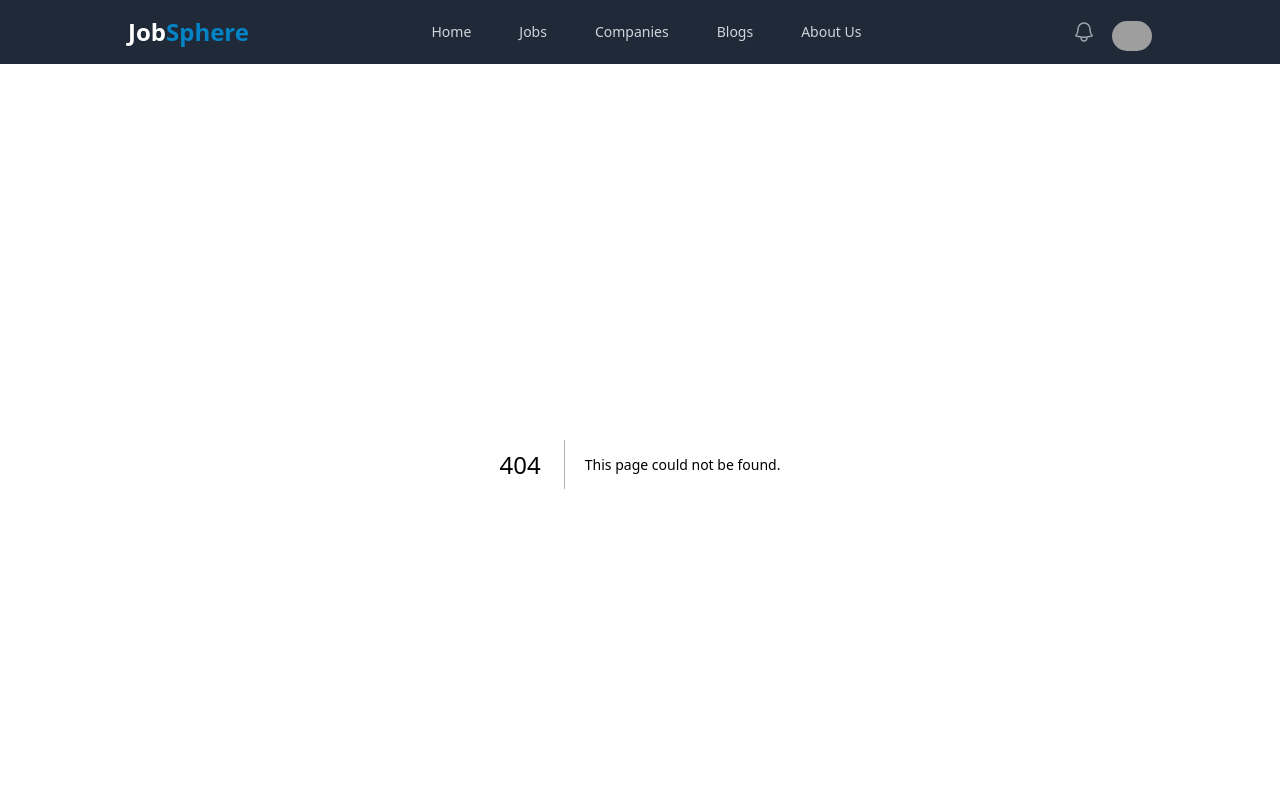
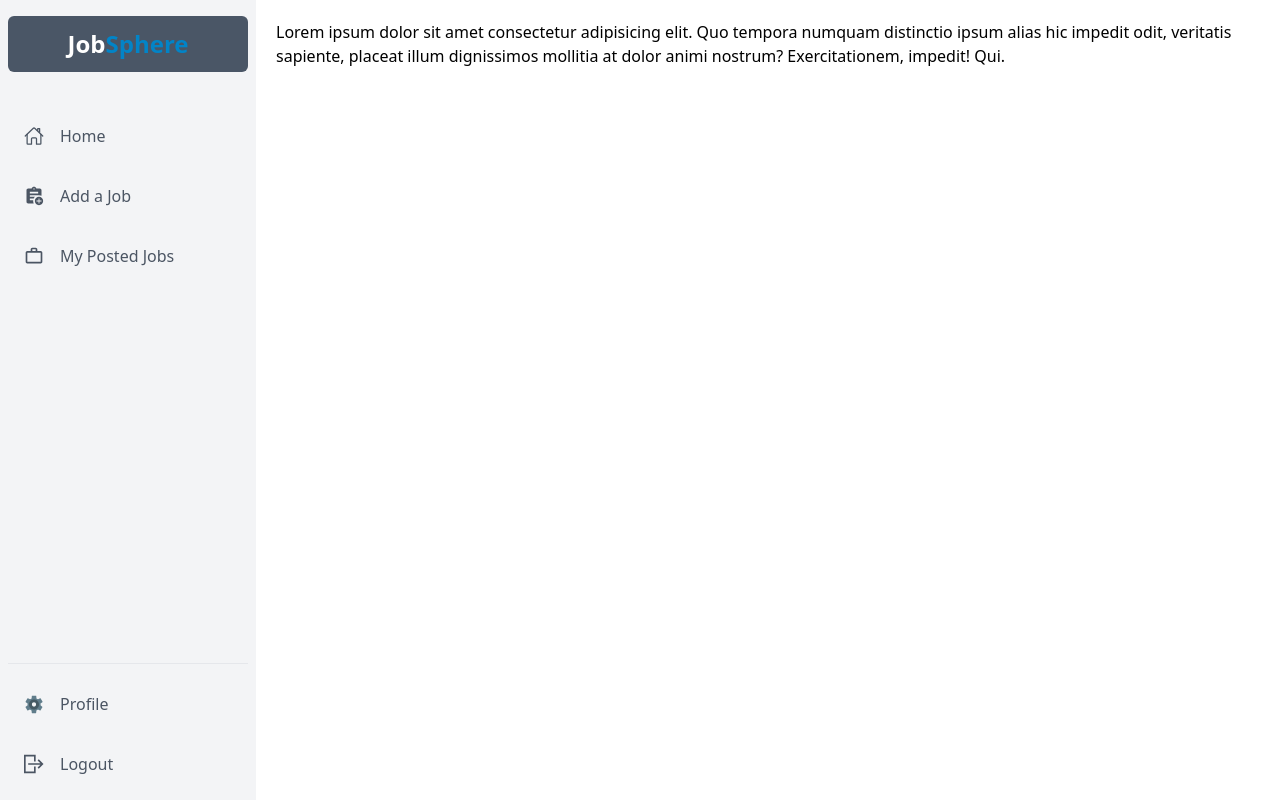
Before and after one commit to HunterMahmud/JobSphere, a Next.js app: page /dashboard in a window 1280 px wide. Before the commit this address had no page. Shown: the top 800 px of the page. Built offline with nearby package versions, Linux system fonts and the light colour scheme; grey boxes are pictures that could not be loaded.

Commit message:
add: dashboard and layout and custom-container

```diff
--- /dev/null
+++ b/src/app/(dashboard)/dashboard/(Recruter)/addjob/page.jsx
@@ -0,0 +1,11 @@
+import React from 'react';
+
+const page = () => {
+    return (
+        <div>
+            ww
+        </div>
+    );
+};
+
+export default page;
--- /dev/null
+++ b/src/app/(dashboard)/dashboard/layout.jsx
@@ -0,0 +1,20 @@
+import Sidebar from "@/components/Dashboard/Sidebar/Sidebar";
+
+
+const DashboardLayout = ({ children }) => {
+
+    return (
+        <div className='relative min-h-screen mf:flex'>
+            {/* sidebar */}
+            <Sidebar />
+            {/* Children */}
+            <div className='flex-1 md:ml-64'>
+                <div className='p-5'>
+                    {children}
+                </div>
+            </div>
+        </div>
+    );
+};
+
+export default DashboardLayout;
--- /dev/null
+++ b/src/app/(dashboard)/dashboard/page.jsx
@@ -0,0 +1,11 @@
+import React from 'react';
+
+const DashboardPage = () => {
+    return (
+        <div>
+            Lorem ipsum dolor sit amet consectetur adipisicing elit. Quo tempora numquam distinctio ipsum alias hic impedit odit, veritatis sapiente, placeat illum dignissimos mollitia at dolor animi nostrum? Exercitationem, impedit! Qui.
+        </div>
+    );
+};
+
+export default DashboardPage;
--- a/src/app/globals.css
+++ b/src/app/globals.css
@@ -1,3 +1,7 @@
 @tailwind base;
 @tailwind components;
 @tailwind utilities;
+
+.custom-container {
+    @apply w-[90%] md:w-[90%] lg:w-[80%] mx-auto max-w-[2420px];
+}
--- a/src/app/layout.js
+++ b/src/app/layout.js
@@ -30,11 +30,11 @@ export default function RootLayout({ children }) {
         <AuthProvider>
           <div>
             <div className="bg-gray-800">
-              <div className="md:w-[90%] lg:w-[80%] mx-auto max-w-[1440px]">
+              <div className="custom-container">
                 <Navbar />
               </div>
             </div>
-            <div className="min-h-[calc(100vh-381px)] w-[90%] md:w-[90%] lg:w-[80%] mx-auto max-w-[1440px]">
+            <div className="min-h-[calc(100vh-381px)]">
               {children}
             </div>
           </div>
--- /dev/null
+++ b/src/components/Dashboard/Sidebar/MenuItem/MenuItem.jsx
@@ -0,0 +1,23 @@
+'use client'
+import Link from "next/link";
+import { usePathname } from "next/navigation";
+
+const MenuItem = ({ label, address, icon: Icon }) => {
+  const pathName = usePathname();
+    return (
+        <Link
+            href={address}
+            end
+            className={`${pathName === address
+                ? "bg-gray-300  text-gray-700"
+                : "text-gray-600"
+                } flex items-center px-4 py-2 my-5  transition-colors duration-300 transform  hover:bg-gray-300   hover:text-gray-700`}
+        >
+            <Icon className='w-5 h-5' />
+
+            <span className='mx-4 font-medium'>{label}</span>
+        </Link>
+    )
+}
+
+export default MenuItem;
--- /dev/null
+++ b/src/components/Dashboard/Sidebar/Sidebar.jsx
@@ -0,0 +1,85 @@
+'use client'
+import { useState } from 'react'
+import { GrLogout } from 'react-icons/gr'
+import { FcSettings } from 'react-icons/fc'
+import { AiOutlineBars } from 'react-icons/ai'
+import { BsGraphUp } from 'react-icons/bs'
+import Link from 'next/link'
+import { IoHomeOutline } from "react-icons/io5";
+import { MdAssignmentAdd, MdOutlineWorkOutline } from "react-icons/md";
+import MenuItem from './MenuItem/MenuItem'
+
+
+
+const Sidebar = () => {
+    const [isActive, setActive] = useState(false);
+
+    // Sidebar Responsive Handler
+    const handleToggle = () => {
+        setActive(!isActive)
+    }
+    return (
+        <>
+            {/* Small Screen Navbar */}
+            <div className='bg-[#1f2937] text-gray-800 flex justify-between md:hidden'>
+                <div>
+                    <div className='block cursor-pointer p-4 font-bold'>
+                        <button className="text-2xl font-bold text-white">Job<span className="text-sky-600">Sphere</span></button>
+                    </div>
+                </div>
+
+                <button
+                    onClick={handleToggle}
+                    className='mobile-menu-button p-4 focus:outline-none text-white'
+                >
+                    <AiOutlineBars className='h-5 w-5' />
+                </button>
+            </div>
+
+            {/* Sidebar */}
+            <div
+                className={`z-10 md:fixed flex flex-col justify-between overflow-x-hidden bg-gray-100 w-64 space-y-6 px-2 py-4 absolute inset-y-0 left-0 transform ${isActive && '-translate-x-full'
+                    }  md:translate-x-0  transition duration-200 ease-in-out`}
+            >
+                <div>
+                    <div className='bg-[#4a5666] p-3 rounded-md text-center'>
+                        <Link href={"/"} className="text-2xl font-bold text-white">Job<span className="text-sky-600">Sphere</span></Link>
+                    </div>
+
+                    {/* Nav Items */}
+                    <div className='flex flex-col justify-between flex-1 mt-6'>
+                        {/* Conditional toggle button here.. */}
+
+                        {/*  Menu Items */}
+                        <nav>
+                            {/* Add A Job */}
+                            <MenuItem icon={IoHomeOutline} label='Home' address='/' />
+                            <MenuItem icon={MdAssignmentAdd} label='Add a Job' address='/dashboard/addjob' />
+                            <MenuItem icon={MdOutlineWorkOutline} label='My Posted Jobs' address='/dashboard/mypostedjobs' />
+                        </nav>
+                    </div>
+                </div>
+
+                <div>
+                    <hr />
+                    {/* Profile Menu */}
+                    <Link
+                        href={'/'}
+                        className="flex items-center px-4 py-2 my-5  transition-colors duration-300 transform hover:bg-gray-300 hover:text-gray-700 text-gray-600">
+                        <FcSettings className='w-5 h-5' />
+                        <span className='mx-4 font-medium'>Profile</span>
+                    </Link>
+                    <button
+                        className='flex w-full items-center px-4 py-2 mt-5 text-gray-600 hover:bg-gray-300   hover:text-gray-700 transition-colors duration-300 transform'
+                    >
+                        <GrLogout className='w-5 h-5' />
+
+                        <span className='mx-4 font-medium'>Logout</span>
+                    </button>
+                </div>
+            </div>
+        </>
+    )
+}
+
+export default Sidebar
--- a/src/components/shared/Footer.jsx
+++ b/src/components/shared/Footer.jsx
@@ -1,6 +1,12 @@
+'use client'
+import { usePathname } from "next/navigation";
+
 const Footer = () => {
+    const pathName = usePathname();
+    if(pathName.includes('dashboard')) return;
+
     return (
-        <footer className="px-2 md:px-0 divide-y w-[90%] md:w-[90%] lg:w-[80%] mx-auto max-w-[1440px] font-lato pt-10">
+        <footer className="px-2 md:px-0 divide-y custom-container pt-10">
             <div className="container flex flex-col justify-between mx-auto space-y-8 lg:flex-row lg:space-y-0 pb-4">
                 <div className="lg:w-1/3">
                     <a rel="noopener noreferrer" href="#" className="flex justify-center space-x-3 lg:justify-start">
--- a/src/components/shared/Navbar.jsx
+++ b/src/components/shared/Navbar.jsx
@@ -50,7 +50,9 @@ const links = [
 const Navbar = () => {
   const pathName = usePathname();
   const router = useRouter();
-  const user = false;
+  const user = true;
+
+  if(pathName.includes('dashboard')) return
 
   return (
     <Disclosure as="nav">
```
Also changed, not shown: src/app/(dashboard)/dashboard/(Admin)/manageUsers/page.jsx (added).
